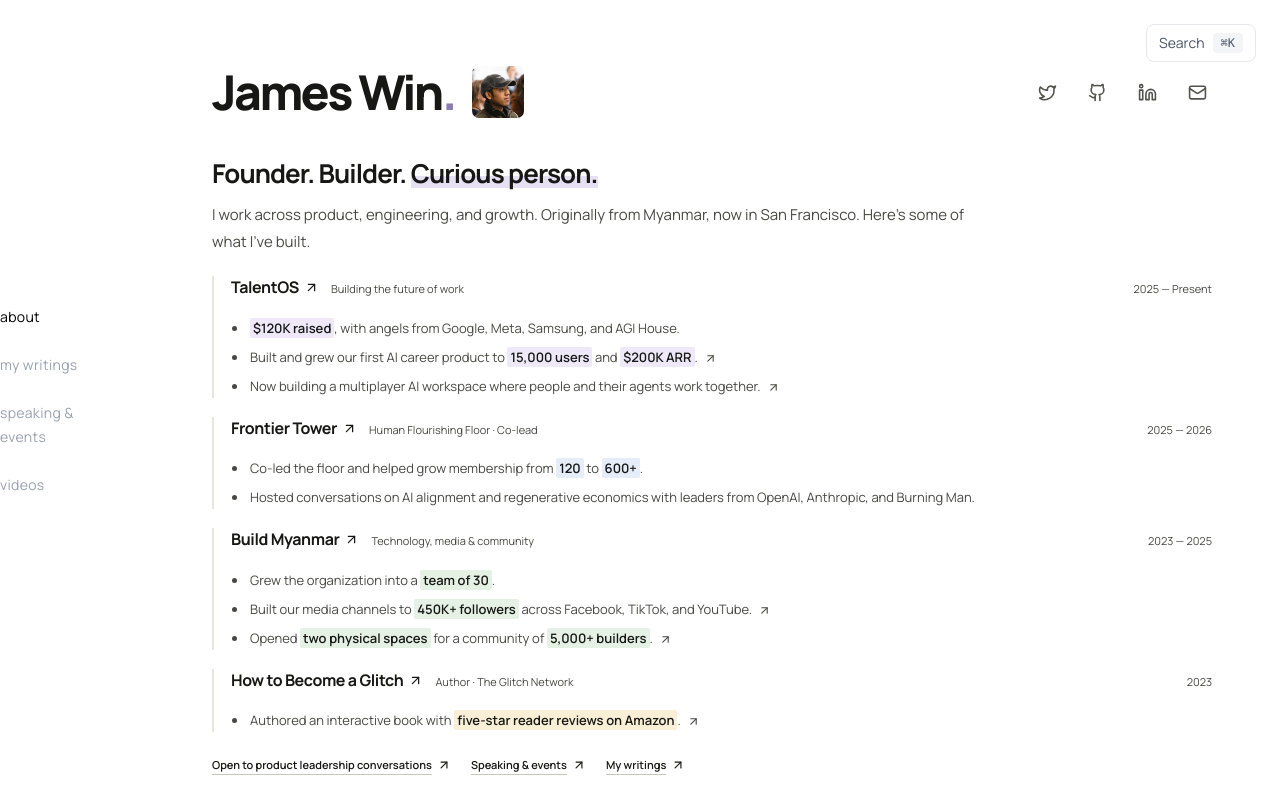
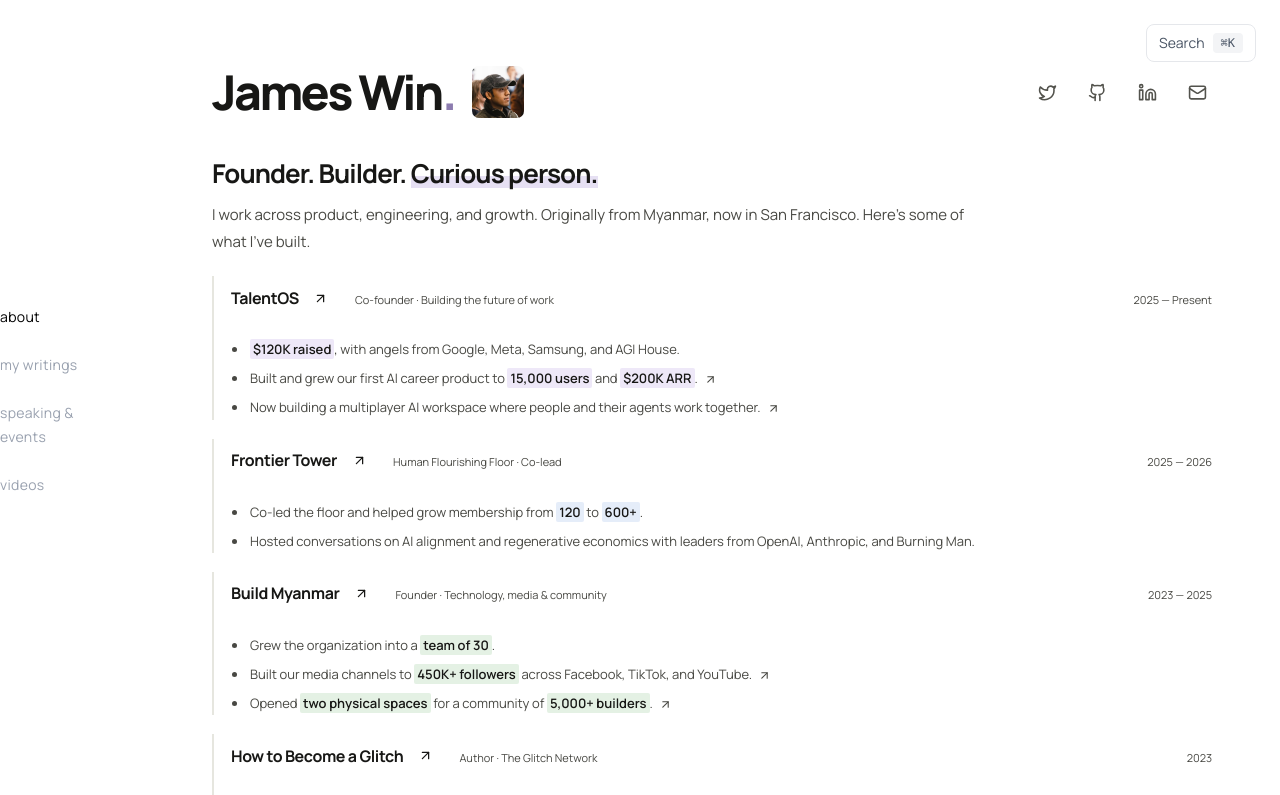
Before and after one commit to Asura2222/personalsite2026, a Next.js app in the folder personal-website/: page / in a window 1280 px wide. Shown: the top 795 px of the page. Built offline with nearby package versions, Linux system fonts and the light colour scheme.

Commit message:
fix: separate website titles from case-study arrows and add founder labels

```diff
--- a/personal-website/app/portfolio.css
+++ b/personal-website/app/portfolio.css
@@ -1246,11 +1246,30 @@
   font-size: 16px;
   letter-spacing: -0.025em;
 }
-.pv-track-heading h2 > a {
+.pv-track-heading h2 > .pv-track-title {
   display: inline-flex;
-  gap: 5px;
-  align-items: center;
+  align-items: center;
+  color: var(--pv-ink);
+  font-size: inherit;
   font-weight: 650;
+  letter-spacing: inherit;
+}
+.pv-track-case {
+  display: inline-flex;
+  align-items: center;
+  justify-content: center;
+  width: 44px;
+  min-height: 44px;
+  flex: 0 0 44px;
+}
+.pv-track-title > a {
+  display: inline-flex;
+  align-items: center;
+  min-height: 44px;
+}
+.pv-track-case:hover {
+  background: var(--pv-line);
+  border-radius: 4px;
 }
 .pv-track-heading h2 > span {
   font-size: 11px;
--- a/personal-website/components/sections/intro-achievements.tsx
+++ b/personal-website/components/sections/intro-achievements.tsx
@@ -7,10 +7,17 @@ export function IntroAchievements() {
       <section className="pv-track" aria-labelledby="talentos-track">
         <div className="pv-track-heading">
           <h2 id="talentos-track">
-            <Link href="/work/talentos">
-              TalentOS <ArrowUpRight size={15} />
-            </Link>
-            <span>Building the future of work</span>
+            <span className="pv-track-title">
+              <a href="https://talentos.so/">TalentOS</a>
+              <Link
+                href="/work/talentos"
+                className="pv-track-case"
+                aria-label="Read the TalentOS case study"
+              >
+                <ArrowUpRight size={15} aria-hidden="true" />
+              </Link>
+            </span>
+            <span>Co-founder · Building the future of work</span>
           </h2>
           <time>2025 — Present</time>
         </div>
@@ -39,9 +46,16 @@ export function IntroAchievements() {
       <section className="pv-track" aria-labelledby="frontier-track">
         <div className="pv-track-heading">
           <h2 id="frontier-track">
-            <Link href="/work/frontier-tower">
-              Frontier Tower <ArrowUpRight size={15} />
-            </Link>
+            <span className="pv-track-title">
+              <a href="https://frontiertower.io/">Frontier Tower</a>
+              <Link
+                href="/work/frontier-tower"
+                className="pv-track-case"
+                aria-label="Read the Frontier Tower case study"
+              >
+                <ArrowUpRight size={15} aria-hidden="true" />
+              </Link>
+            </span>
             <span>Human Flourishing Floor · Co-lead</span>
           </h2>
           <time>2025 — 2026</time>
@@ -61,10 +75,17 @@ export function IntroAchievements() {
       <section className="pv-track" aria-labelledby="myanmar-track">
         <div className="pv-track-heading">
           <h2 id="myanmar-track">
-            <Link href="/work/build-myanmar-media">
-              Build Myanmar <ArrowUpRight size={15} />
-            </Link>
-            <span>Technology, media & community</span>
+            <span className="pv-track-title">
+              <a href="https://www.buildmyanmarmedia.com/">Build Myanmar</a>
+              <Link
+                href="/work/build-myanmar-media"
+                className="pv-track-case"
+                aria-label="Read the Build Myanmar case study"
+              >
+                <ArrowUpRight size={15} aria-hidden="true" />
+              </Link>
+            </span>
+            <span>Founder · Technology, media & community</span>
           </h2>
           <time>2023 — 2025</time>
         </div>
@@ -95,9 +116,18 @@ export function IntroAchievements() {
       <section className="pv-track" aria-labelledby="book-track">
         <div className="pv-track-heading">
           <h2 id="book-track">
-            <Link href="/work/the-glitch-network">
-              How to Become a Glitch <ArrowUpRight size={15} />
-            </Link>
+            <span className="pv-track-title">
+              <a href="https://www.amazon.com/How-Become-Glitch-369-Labs/dp/B0CR9GNDJN">
+                How to Become a Glitch
+              </a>
+              <Link
+                href="/work/the-glitch-network"
+                className="pv-track-case"
+                aria-label="Read the How to Become a Glitch case study"
+              >
+                <ArrowUpRight size={15} aria-hidden="true" />
+              </Link>
+            </span>
             <span>Author · The Glitch Network</span>
           </h2>
           <time>2023</time>
```
